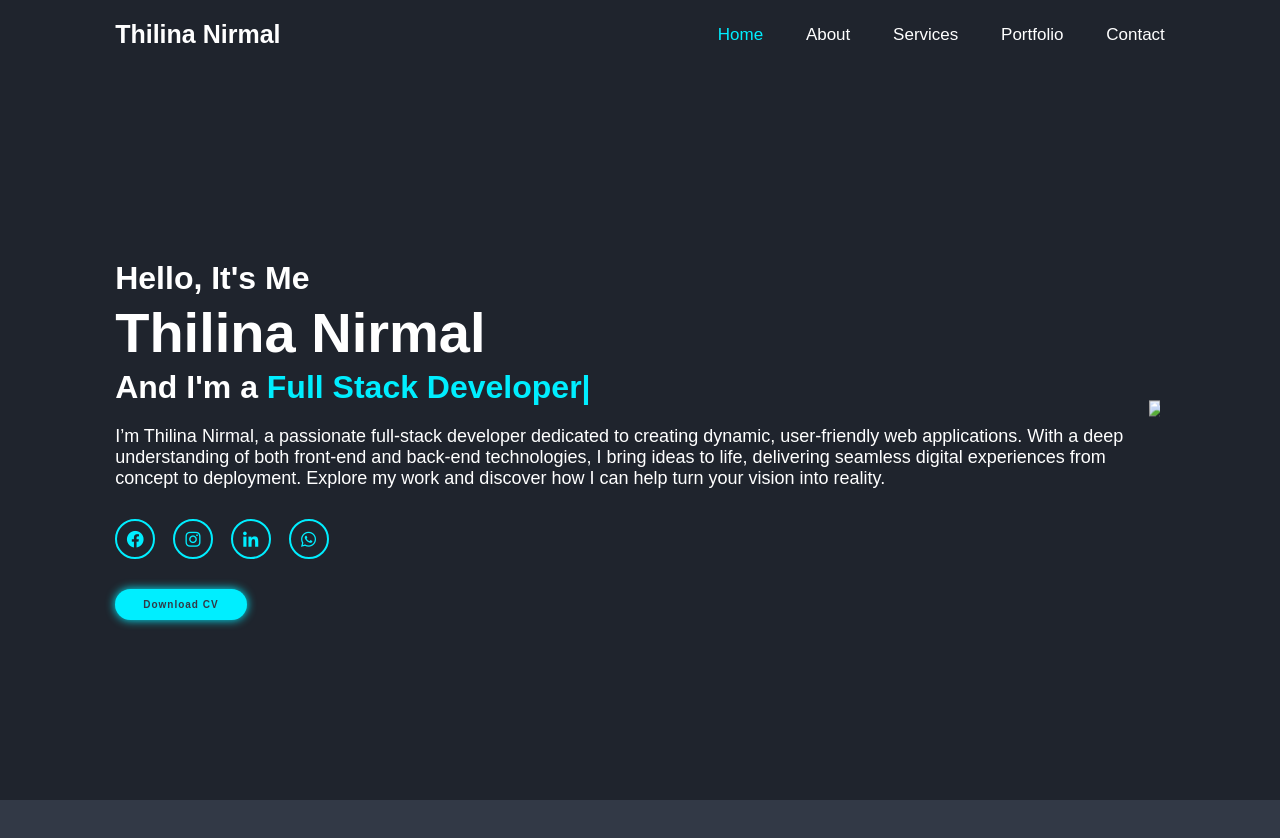
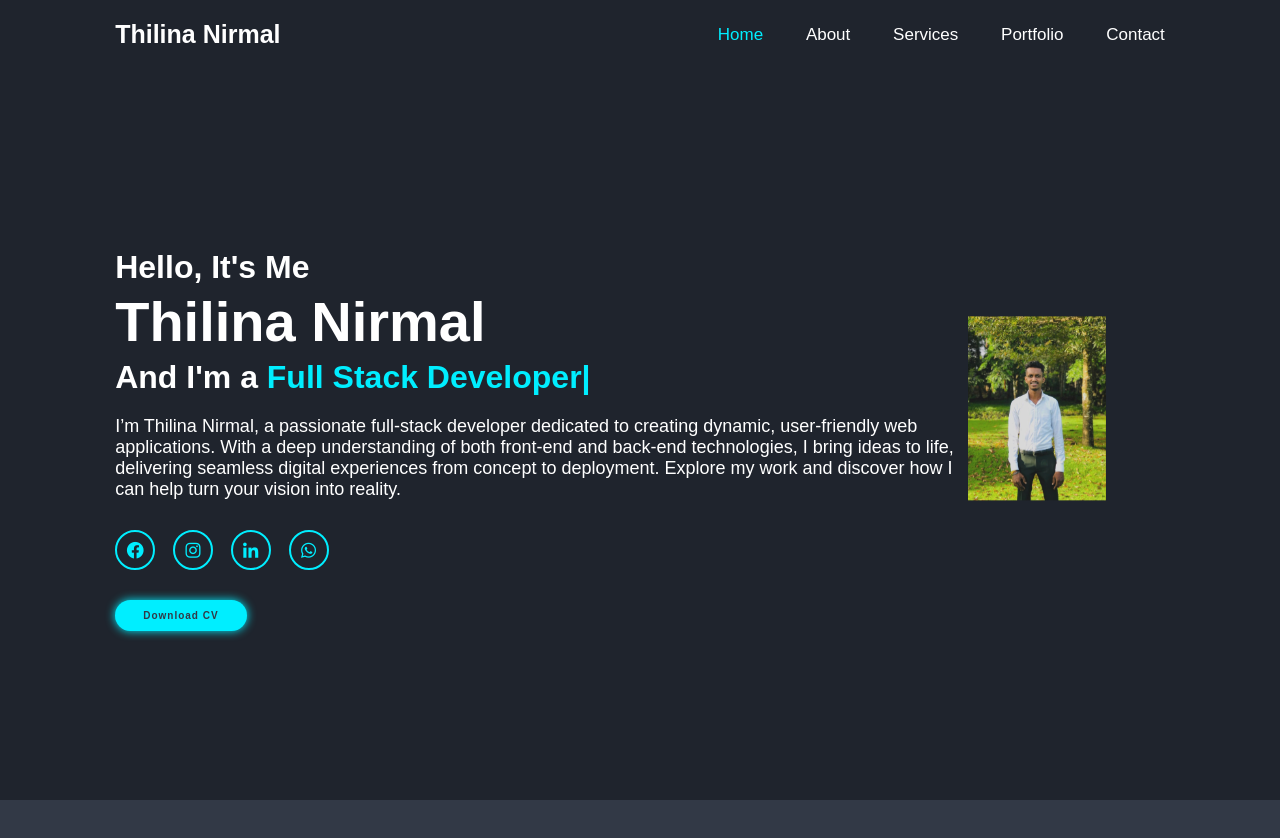
Before and after one commit to thilinanirmal/protfolio, a plain HTML site: page index.html in a window 1280 px wide. Shown: the top 838 px of the page. Drawn offline with nearby package versions, Linux system fonts and the light colour scheme.

Commit message:
Update index.html

```diff
--- a/index.html
+++ b/index.html
@@ -41,7 +41,7 @@
         </div>
 
         <div class="home-img">
-            <img src="pp.new.jpg">
+            <img src="IMG-20220609-WA0026.jpg">
         </div>
       </section>
 
```
